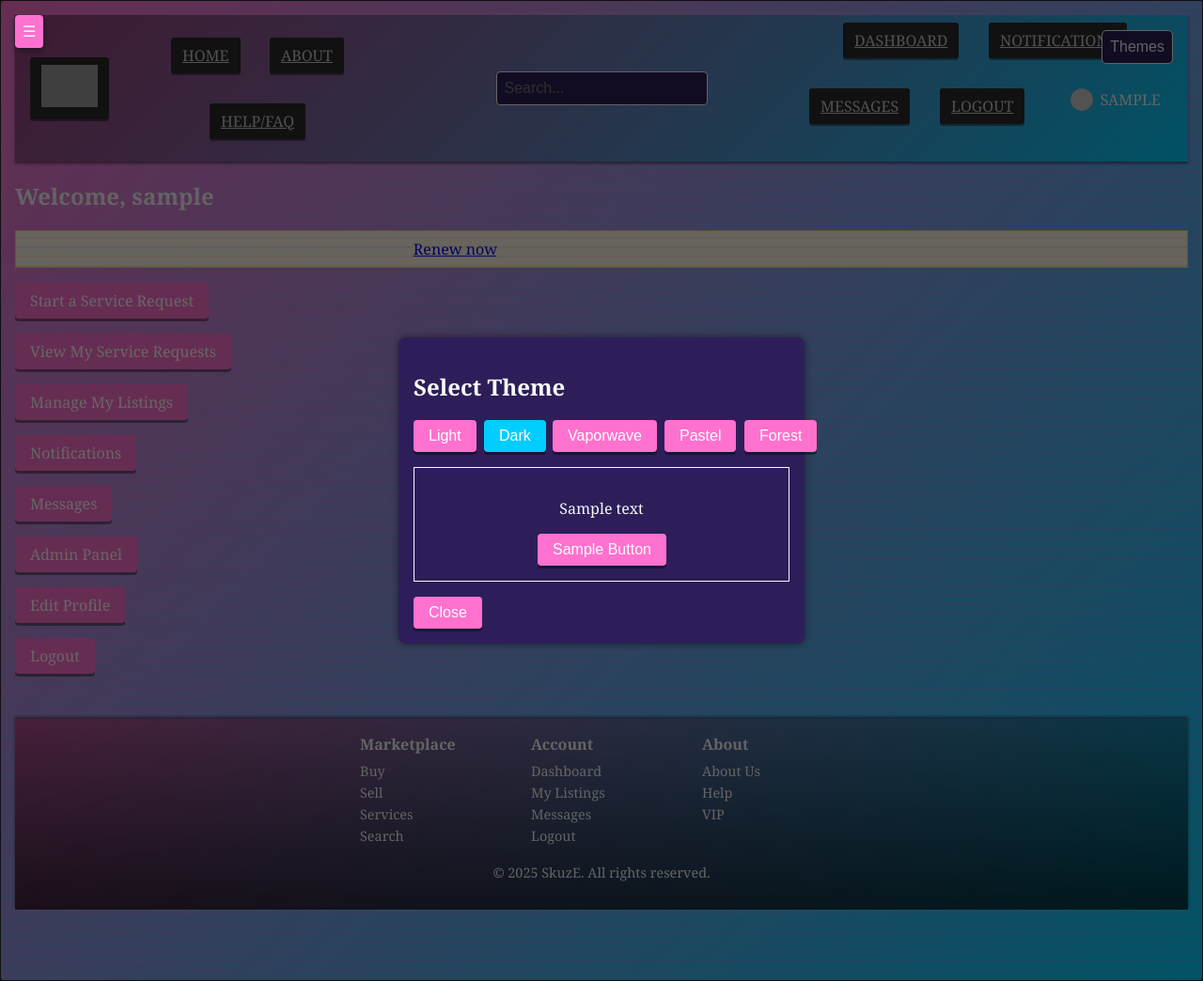
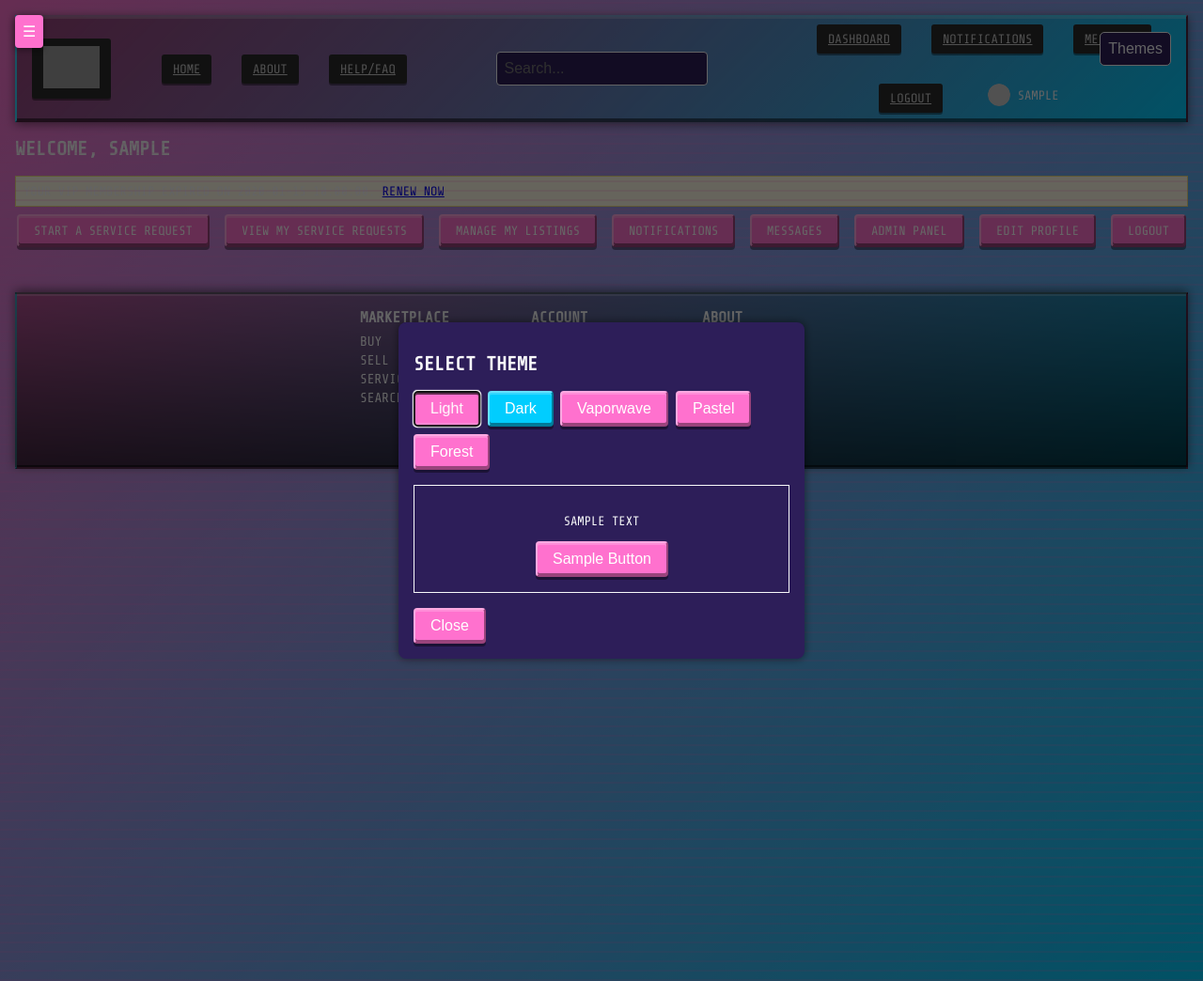
Before and after one commit to gangdolph/S1t3, a PHP site: page /dashboard.php in a window 1280 px wide, after a click on "Themes". Shown: the whole page at 94% size. Run offline with PHP 8.4, Linux system fonts and the light colour scheme; the visitor is signed in with stand-in values (Sample User, id 1); tables that the repository leaves empty or names only in its code hold one stand-in row (values such as "Sample post"); data that the repository does not hold is empty; grey boxes are pictures that could not be loaded.

Commit message:
Improve theme modal accessibility and error handling

```diff
--- a/assets/style.css
+++ b/assets/style.css
@@ -64,7 +64,9 @@ body {
   background-repeat: no-repeat;
   background-size: cover;
   color: var(--fg);
-  font-family: Georgia, serif;
+  font-family: 'Share Tech Mono', monospace;
+  text-transform: uppercase;
+  font-size: 0.85rem;
   margin: 0;
   padding: 1rem;
 }
@@ -227,7 +229,14 @@ footer {
   font-size: 0.9rem;
   background: linear-gradient(180deg, rgba(0, 0, 0, 0.3), rgba(0, 0, 0, 0.7)), var(--gradient);
   padding: 1rem 0;
-  box-shadow: 0 -2px 3px rgba(0, 0, 0, 0.5), 0 2px 3px rgba(255, 255, 255, 0.1);
+  border-top: 2px solid rgba(255, 255, 255, 0.2);
+  border-left: 2px solid rgba(255, 255, 255, 0.2);
+  border-bottom: 2px solid rgba(0, 0, 0, 0.5);
+  border-right: 2px solid rgba(0, 0, 0, 0.5);
+  box-shadow: inset 0 2px 0 rgba(255, 255, 255, 0.2),
+    inset 0 -2px 0 rgba(0, 0, 0, 0.5),
+    0 -2px var(--footer-depth) rgba(0, 0, 0, 0.5),
+    0 2px var(--footer-depth) rgba(255, 255, 255, 0.1);
   transform: perspective(500px) translateZ(0);
   transition: transform 0.2s, box-shadow 0.2s;
 }
@@ -245,7 +254,10 @@ footer::before {
 
 footer:hover {
   transform: perspective(500px) translateZ(var(--footer-depth));
-  box-shadow: 0 -4px var(--footer-depth) rgba(0, 0, 0, 0.6), 0 4px var(--footer-depth) rgba(255, 255, 255, 0.2);
+  box-shadow: inset 0 2px 0 rgba(255, 255, 255, 0.2),
+    inset 0 -2px 0 rgba(0, 0, 0, 0.5),
+    0 -4px var(--footer-depth) rgba(0, 0, 0, 0.6),
+    0 4px var(--footer-depth) rgba(255, 255, 255, 0.2);
 }
 
 .footer-nav {
@@ -344,7 +356,14 @@ footer:hover {
   gap: 0.5rem;
   padding: 0.5rem 1rem;
   background: linear-gradient(135deg, rgba(0, 0, 0, 0.4), rgba(0, 0, 0, 0)), var(--gradient);
-  box-shadow: 0 2px 3px rgba(0, 0, 0, 0.5), 0 -2px 3px rgba(255, 255, 255, 0.1);
+  border-top: 2px solid rgba(255, 255, 255, 0.2);
+  border-left: 2px solid rgba(255, 255, 255, 0.2);
+  border-bottom: 2px solid rgba(0, 0, 0, 0.5);
+  border-right: 2px solid rgba(0, 0, 0, 0.5);
+  box-shadow: inset 0 2px 0 rgba(255, 255, 255, 0.2),
+    inset 0 -2px 0 rgba(0, 0, 0, 0.5),
+    0 2px var(--header-depth) rgba(0, 0, 0, 0.5),
+    0 -2px var(--header-depth) rgba(255, 255, 255, 0.1);
   perspective: 500px;
   transform: perspective(500px) translateZ(0);
   transition: transform 0.2s, box-shadow 0.2s;
@@ -364,7 +383,10 @@ footer:hover {
 
 .site-header:hover {
   transform: perspective(500px) translateZ(var(--header-depth));
-  box-shadow: 0 4px var(--header-depth) rgba(0, 0, 0, 0.6), 0 -4px var(--header-depth) rgba(255, 255, 255, 0.2);
+  box-shadow: inset 0 2px 0 rgba(255, 255, 255, 0.2),
+    inset 0 -2px 0 rgba(0, 0, 0, 0.5),
+    0 4px var(--header-depth) rgba(0, 0, 0, 0.6),
+    0 -4px var(--header-depth) rgba(255, 255, 255, 0.2);
 }
 
 .header-left,
@@ -487,16 +509,28 @@ form button:active {
   box-shadow: inset 0 calc(var(--btn-depth) / 3) 0 rgba(0, 0, 0, 0.4);
 }
 
+.nav-links {
+  display: flex;
+  flex-wrap: wrap;
+  gap: 1rem;
+  justify-content: center;
+}
+
 .btn {
   background: var(--accent);
   color: #fff;
-  border: none;
+  border-top: 2px solid rgba(255, 255, 255, 0.4);
+  border-left: 2px solid rgba(255, 255, 255, 0.4);
+  border-bottom: 2px solid rgba(0, 0, 0, 0.4);
+  border-right: 2px solid rgba(0, 0, 0, 0.4);
   border-radius: 4px;
   padding: 0.5rem 1rem;
   text-decoration: none;
   display: inline-block;
   cursor: pointer;
-  box-shadow: 0 calc(var(--btn-depth) / 2) 0 rgba(0, 0, 0, 0.4);
+  box-shadow: inset 0 2px 0 rgba(255, 255, 255, 0.2),
+    inset 0 -2px 0 rgba(0, 0, 0, 0.4),
+    0 calc(var(--btn-depth) / 2) 0 rgba(0, 0, 0, 0.4);
   transform: perspective(400px) translateZ(0);
   transition: transform 0.1s, box-shadow 0.1s;
 }
@@ -504,12 +538,16 @@ form button:active {
 .btn:hover,
 .btn:focus {
   transform: perspective(400px) translateZ(var(--btn-depth));
-  box-shadow: 0 var(--btn-depth) var(--btn-depth) rgba(0, 0, 0, 0.4);
+  box-shadow: inset 0 2px 0 rgba(255, 255, 255, 0.2),
+    inset 0 -2px 0 rgba(0, 0, 0, 0.4),
+    0 var(--btn-depth) var(--btn-depth) rgba(0, 0, 0, 0.4);
 }
 
 .btn:active {
   transform: perspective(400px) translateZ(calc(var(--btn-depth) / 3));
-  box-shadow: inset 0 calc(var(--btn-depth) / 3) 0 rgba(0, 0, 0, 0.4);
+  box-shadow: inset 0 -2px 0 rgba(255, 255, 255, 0.2),
+    inset 0 2px 0 rgba(0, 0, 0, 0.4),
+    inset 0 calc(var(--btn-depth) / 3) 0 rgba(0, 0, 0, 0.4);
 }
 
 /* Theme modal */
@@ -539,7 +577,20 @@ form button:active {
 
 #theme-modal .theme-options {
   display: flex;
+  flex-wrap: wrap;
   gap: 0.5rem;
+  margin-bottom: 1rem;
+}
+
+#theme-modal .theme-options .btn.active {
+  transform: perspective(400px) translateZ(calc(var(--btn-depth) / 3));
+  box-shadow: inset 0 -2px 0 rgba(255, 255, 255, 0.2),
+    inset 0 2px 0 rgba(0, 0, 0, 0.4),
+    inset 0 calc(var(--btn-depth) / 3) 0 rgba(0, 0, 0, 0.4);
+}
+
+#theme-modal .theme-error {
+  color: #c00;
   margin-bottom: 1rem;
 }
 
@@ -758,7 +809,13 @@ tbody tr:nth-child(even) {
   height: 100%;
   width: 200px;
   background: linear-gradient(135deg, rgba(0, 0, 0, 0.6), rgba(0, 0, 0, 0.2)), var(--gradient);
-  box-shadow: 4px 0 8px rgba(0, 0, 0, 0.3);
+  border-top: 2px solid rgba(255, 255, 255, 0.2);
+  border-left: 2px solid rgba(255, 255, 255, 0.2);
+  border-bottom: 2px solid rgba(0, 0, 0, 0.5);
+  border-right: 2px solid rgba(0, 0, 0, 0.5);
+  box-shadow: inset 2px 0 0 rgba(255, 255, 255, 0.2),
+    inset -2px 0 0 rgba(0, 0, 0, 0.5),
+    4px 0 var(--nav-depth) rgba(0, 0, 0, 0.3);
   transform: translateX(-100%) rotateY(45deg);
   transform-origin: left center;
   transition: transform 0.3s ease, box-shadow 0.3s ease;
@@ -773,7 +830,9 @@ tbody tr:nth-child(even) {
 
 .side-nav.open:hover {
   transform: translateX(0) rotateY(0deg) translateZ(var(--nav-depth));
-  box-shadow: 6px 0 var(--nav-depth) rgba(0, 0, 0, 0.5);
+  box-shadow: inset 2px 0 0 rgba(255, 255, 255, 0.2),
+    inset -2px 0 0 rgba(0, 0, 0, 0.5),
+    6px 0 var(--nav-depth) rgba(0, 0, 0, 0.5);
 }
 
 .side-nav-group {
--- a/assets/theme-toggle.js
+++ b/assets/theme-toggle.js
@@ -5,7 +5,17 @@ const openBtn = document.getElementById('theme-toggle');
 const closeBtn = document.getElementById('theme-close');
 const preview = document.getElementById('theme-preview');
 const optionsContainer = modal ? modal.querySelector('.theme-options') : null;
+const errorMsg = modal ? modal.querySelector('.theme-error') : null;
 let themes = {};
+
+function setActiveButton(name) {
+  if (!optionsContainer) return;
+  optionsContainer.querySelectorAll('button').forEach(btn => {
+    const active = btn.dataset.theme === name;
+    btn.classList.toggle('active', active);
+    btn.setAttribute('aria-pressed', active ? 'true' : 'false');
+  });
+}
 
 function applyTheme(name) {
   const t = themes[name];
@@ -21,6 +31,7 @@ function applyTheme(name) {
     }
   }
   localStorage.setItem('theme', name);
+  setActiveButton(name);
 }
 
 function buildOptions() {
@@ -32,6 +43,7 @@ function buildOptions() {
     btn.className = 'btn';
     btn.dataset.theme = name;
     btn.textContent = themes[name].label || name;
+    btn.setAttribute('aria-pressed', 'false');
     btn.addEventListener('click', () => applyTheme(name));
     btn.addEventListener('focus', () => { if (preview) preview.setAttribute('data-theme', name); });
     btn.addEventListener('mouseenter', () => { if (preview) preview.setAttribute('data-theme', name); });
@@ -51,6 +63,8 @@ async function initThemes() {
     }
   } catch (e) {
     console.error('Theme load failed', e);
+    if (errorMsg) errorMsg.textContent = 'Failed to load themes';
+    return;
   }
   buildOptions();
   const stored = localStorage.getItem('theme');
@@ -64,18 +78,47 @@ async function initThemes() {
   }
 }
 
+let focusableEls = [];
+function handleKeyDown(e) {
+  if (e.key === 'Escape') {
+    closeModal();
+    return;
+  }
+  if (e.key !== 'Tab' || !focusableEls.length) return;
+  const first = focusableEls[0];
+  const last = focusableEls[focusableEls.length - 1];
+  if (e.shiftKey) {
+    if (document.activeElement === first) {
+      e.preventDefault();
+      last.focus();
+    }
+  } else {
+    if (document.activeElement === last) {
+      e.preventDefault();
+      first.focus();
+    }
+  }
+}
+
 function openModal() {
   if (!modal) return;
   modal.classList.add('open');
   modal.removeAttribute('hidden');
   if (openBtn) openBtn.setAttribute('aria-expanded', 'true');
-  modal.focus();
+  focusableEls = modal.querySelectorAll('button, [href], input, select, textarea, [tabindex]:not([tabindex="-1"])');
+  if (focusableEls.length) {
+    focusableEls[0].focus();
+  } else {
+    modal.focus();
+  }
+  document.addEventListener('keydown', handleKeyDown);
 }
 
 function closeModal() {
   if (!modal) return;
   modal.classList.remove('open');
   modal.setAttribute('hidden', '');
+  document.removeEventListener('keydown', handleKeyDown);
   if (openBtn) {
     openBtn.setAttribute('aria-expanded', 'false');
     openBtn.focus();
@@ -89,8 +132,5 @@ if (modal) {
     if (e.target === modal) closeModal();
   });
 }
-document.addEventListener('keydown', e => {
-  if (e.key === 'Escape' && modal && !modal.hasAttribute('hidden')) closeModal();
-});
 
 initThemes();
--- a/dashboard.php
+++ b/dashboard.php
@@ -48,16 +48,18 @@ $unread_notifications = count_unread_notifications($conn, $id);
   <?php elseif ($vip): ?>
     <p class="notice">Your VIP membership expired on <?= htmlspecialchars($vip_expires) ?>. <a href="vip.php">Renew now</a>.</p>
   <?php endif; ?>
-  <p><a class="btn" role="button" href="services.php">Start a Service Request</a></p>
-  <p><a class="btn" role="button" href="my-requests.php">View My Service Requests</a></p>
-  <p><a class="btn" role="button" href="my-listings.php">Manage My Listings</a></p>
-  <p><a class="btn" role="button" href="notifications.php">Notifications<?php if (!empty($unread_notifications)): ?> <span class="badge"><?= $unread_notifications ?></span><?php endif; ?></a></p>
-  <p><a class="btn" role="button" href="messages.php">Messages<?php if (!empty($unread_messages)): ?> <span class="badge"><?= $unread_messages ?></span><?php endif; ?></a></p>
-  <?php if (!empty($_SESSION['is_admin'])): ?>
-    <p><a class="btn" role="button" href="/admin/index.php">Admin Panel</a></p>
-  <?php endif; ?>
-  <p><a class="btn" role="button" href="profile.php">Edit Profile</a></p>
-  <p><a class="btn" role="button" href="logout.php">Logout</a></p>
+  <div class="nav-links">
+    <a class="btn" role="button" href="services.php">Start a Service Request</a>
+    <a class="btn" role="button" href="my-requests.php">View My Service Requests</a>
+    <a class="btn" role="button" href="my-listings.php">Manage My Listings</a>
+    <a class="btn" role="button" href="notifications.php">Notifications<?php if (!empty($unread_notifications)): ?> <span class="badge"><?= $unread_notifications ?></span><?php endif; ?></a>
+    <a class="btn" role="button" href="messages.php">Messages<?php if (!empty($unread_messages)): ?> <span class="badge"><?= $unread_messages ?></span><?php endif; ?></a>
+    <?php if (!empty($_SESSION['is_admin'])): ?>
+      <a class="btn" role="button" href="/admin/index.php">Admin Panel</a>
+    <?php endif; ?>
+    <a class="btn" role="button" href="profile.php">Edit Profile</a>
+    <a class="btn" role="button" href="logout.php">Logout</a>
+  </div>
   <?php include 'includes/footer.php'; ?>
 </body>
 </html>
--- a/includes/header.php
+++ b/includes/header.php
@@ -65,9 +65,10 @@ if (!empty($_SESSION['user_id'])) {
     </ul>
   </nav>
 </header>
-<div id="theme-modal" class="theme-modal" role="dialog" aria-modal="true" hidden tabindex="-1">
+<div id="theme-modal" class="theme-modal" role="dialog" aria-modal="true" aria-labelledby="theme-modal-title" hidden tabindex="-1">
   <div class="modal-content">
-    <h2>Select Theme</h2>
+    <h2 id="theme-modal-title">Select Theme</h2>
+    <div class="theme-error" role="alert"></div>
     <div class="theme-options"></div>
     <div id="theme-preview" class="theme-preview">
       <p>Sample text</p>
--- a/includes/layout.php
+++ b/includes/layout.php
@@ -7,3 +7,4 @@ $theme = 'light';
   <script>
     document.documentElement.dataset.theme = localStorage.getItem('theme') || document.documentElement.dataset.theme;
   </script>
+  <link rel="stylesheet" href="https://fonts.googleapis.com/css2?family=Share+Tech+Mono&display=swap">
```
Also changed, not shown: admin/index.php (+9 -7 lines).
